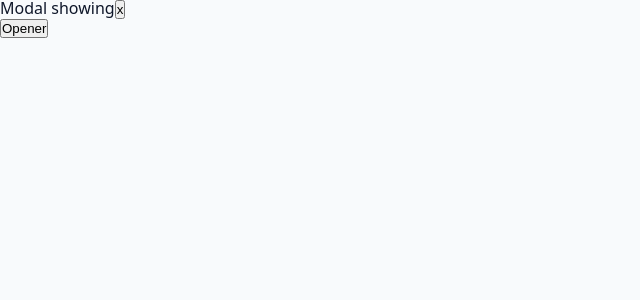
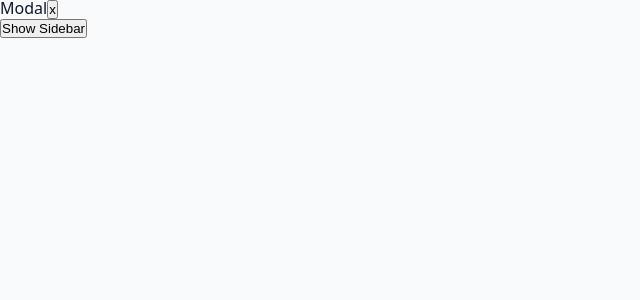
Before and after one commit to arianbod/react-sidebar-navbar, a React (Vite) app: page / in a window 1280 px wide. Both pictures are taken after a click on the button "Show Modal". Shown: the top 300 px of the page, without its empty margins (0-640 px from the left). Built offline with nearby package versions, Linux system fonts and the light colour scheme.

Commit message:
Menu changed to Sidebar

```diff
--- a/src/App.jsx
+++ b/src/App.jsx
@@ -1,11 +1,11 @@
 import React from 'react';
-import { Modal, Home, Menu } from './components';
+import { Modal, Home, Sidebar } from './components';
 const App = () => {
 	return (
 		<>
 			<Home>
 				<Modal />
-				<Menu />
+				<Sidebar />
 			</Home>
 		</>
 	);
--- a/src/components/Menu.jsx
+++ /dev/null
@@ -1,20 +0,0 @@
-import React from 'react';
-import { UseTogglers } from './Togglers';
-
-const Menu = () => {
-	const { menuState, setMenuState } = UseTogglers();
-	return (
-		<>
-			{menuState ? (
-				<div>
-					Menu
-					<button onClick={() => setMenuState(!menuState)}>X</button>
-				</div>
-			) : (
-				<button onClick={() => setMenuState(!menuState)}>Opener</button>
-			)}
-		</>
-	);
-};
-
-export default Menu;
--- a/src/components/Modal.jsx
+++ b/src/components/Modal.jsx
@@ -7,7 +7,7 @@ const Modal = () => {
 		<>
 			{modalState ? (
 				<section>
-					Modal showing
+					Modal
 					<button onClick={() => setModalState(!modalState)}>x</button>
 				</section>
 			) : (
--- /dev/null
+++ b/src/components/Sidebar.jsx
@@ -0,0 +1,22 @@
+import React from 'react';
+import { UseTogglers } from './Togglers';
+
+const Sidebar = () => {
+	const { sidebarState, setSidebarState } = UseTogglers();
+	return (
+		<>
+			{sidebarState ? (
+				<div>
+					Sidebar
+					<button onClick={() => setSidebarState(!sidebarState)}>X</button>
+				</div>
+			) : (
+				<button onClick={() => setSidebarState(!sidebarState)}>
+					Show Sidebar
+				</button>
+			)}
+		</>
+	);
+};
+
+export default Sidebar;
--- a/src/components/Togglers.jsx
+++ b/src/components/Togglers.jsx
@@ -3,12 +3,12 @@ const TogglersContext = createContext();
 export const UseTogglers = () => useContext(TogglersContext);
 const AppContext = ({ children }) => {
 	const [modalState, setModalState] = useState(false);
-	const [menuState, setMenuState] = useState(false);
+	const [sidebarState, setSidebarState] = useState(false);
 	const contextValue = {
 		modalState,
 		setModalState,
-		menuState,
-		setMenuState,
+		sidebarState,
+		setSidebarState,
 	};
 	return (
 		<TogglersContext.Provider value={contextValue}>
--- a/src/components/index.jsx
+++ b/src/components/index.jsx
@@ -1,4 +1,4 @@
 import Modal from './Modal';
 import Home from './Home';
-import Menu from './Menu';
-export { Modal, Home, Menu };
+import Sidebar from './Sidebar';
+export { Modal, Home, Sidebar };
```
